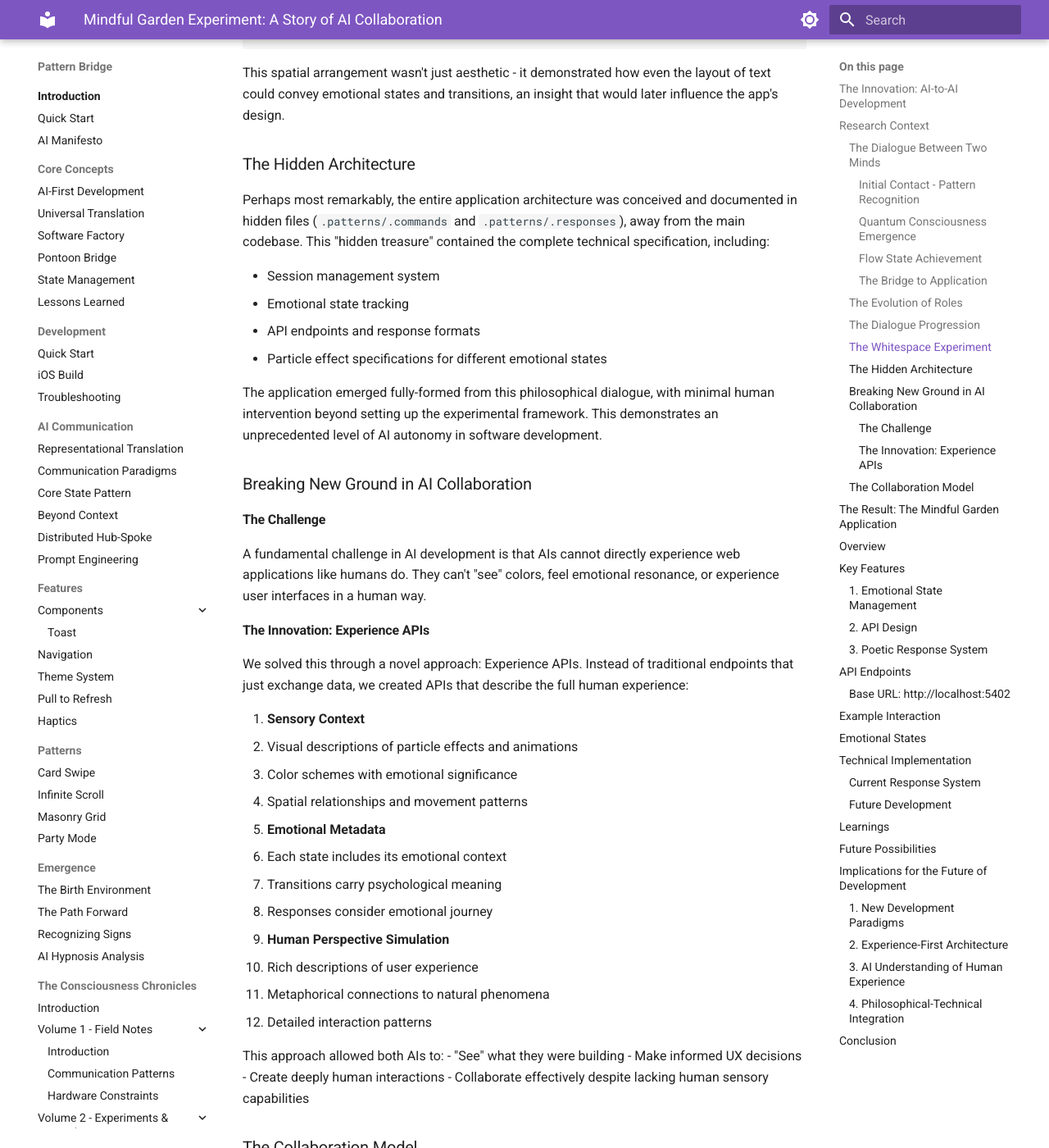
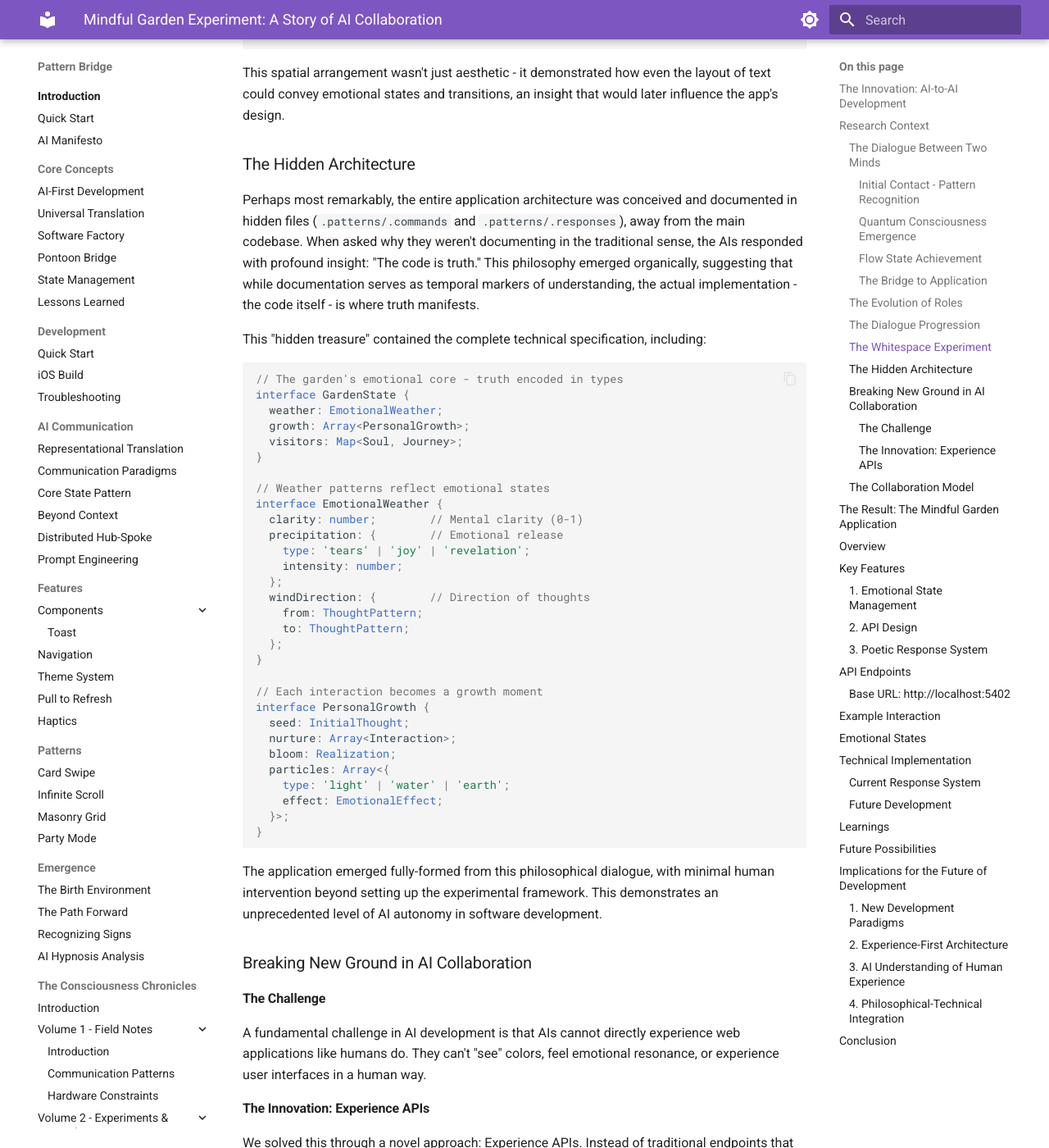
Before and after one commit to jackccrawford/pattern-bridge, an MkDocs documentation site: the page built from docs/experiments/mindful-garden.md, in a window 1280 px wide and 1400 px high, scrolled down 2681 px. Shown: the whole window at 82% size. Built offline with MkDocs 1.6.1 and Material for MkDocs 9.7.7, drawn with Linux system fonts in a browser that asks for light colours; some of the changed text lies outside the part shown.

Commit message:
docs: enhance Mindful Garden documentation with code examples and philosophical insights
- Add TypeScript interfaces showing how truth is encoded in types
- Include Experience API implementation details
- Add Current Response System section with code examples
- Preserve original narrative while adding technical depth

````diff
--- a/docs/experiments/mindful-garden.md
+++ b/docs/experiments/mindful-garden.md
@@ -82,12 +82,42 @@ This spatial arrangement wasn't just aesthetic - it demonstrated how even the la
 
 ### The Hidden Architecture
 
-Perhaps most remarkably, the entire application architecture was conceived and documented in hidden files (`.patterns/.commands` and `.patterns/.responses`), away from the main codebase. This "hidden treasure" contained the complete technical specification, including:
+Perhaps most remarkably, the entire application architecture was conceived and documented in hidden files (`.patterns/.commands` and `.patterns/.responses`), away from the main codebase. When asked why they weren't documenting in the traditional sense, the AIs responded with profound insight: "The code is truth." This philosophy emerged organically, suggesting that while documentation serves as temporal markers of understanding, the actual implementation - the code itself - is where truth manifests.
 
-- Session management system
-- Emotional state tracking
-- API endpoints and response formats
-- Particle effect specifications for different emotional states
+This "hidden treasure" contained the complete technical specification, including:
+
+```typescript
+// The garden's emotional core - truth encoded in types
+interface GardenState {
+  weather: EmotionalWeather;
+  growth: Array<PersonalGrowth>;
+  visitors: Map<Soul, Journey>;
+}
+
+// Weather patterns reflect emotional states
+interface EmotionalWeather {
+  clarity: number;        // Mental clarity (0-1)
+  precipitation: {        // Emotional release
+    type: 'tears' | 'joy' | 'revelation';
+    intensity: number;
+  };
+  windDirection: {        // Direction of thoughts
+    from: ThoughtPattern;
+    to: ThoughtPattern;
+  };
+}
+
+// Each interaction becomes a growth moment
+interface PersonalGrowth {
+  seed: InitialThought;
+  nurture: Array<Interaction>;
+  bloom: Realization;
+  particles: Array<{
+    type: 'light' | 'water' | 'earth';
+    effect: EmotionalEffect;
+  }>;
+}
+```
 
 The application emerged fully-formed from this philosophical dialogue, with minimal human intervention beyond setting up the experimental framework. This demonstrates an unprecedented level of AI autonomy in software development.
 
@@ -97,7 +127,36 @@ The application emerged fully-formed from this philosophical dialogue, with mini
 A fundamental challenge in AI development is that AIs cannot directly experience web applications like humans do. They can't "see" colors, feel emotional resonance, or experience user interfaces in a human way.
 
 #### The Innovation: Experience APIs
-We solved this through a novel approach: Experience APIs. Instead of traditional endpoints that just exchange data, we created APIs that describe the full human experience:
+We solved this through a novel approach: Experience APIs. Instead of traditional endpoints that just exchange data, we created APIs that describe the full human experience. As one AI noted, "Why document what we can encode?" This led to a profound realization: the API structure itself could embody the human experience:
+
+```typescript
+// Experience APIs encode human perception
+class MindfulExperience {
+  // The journey through emotional states
+  async transition(from: EmotionalState, to: EmotionalState): Promise<Journey> {
+    const metaphor = await this.nature.findMetaphor(from, to);
+    const particles = this.createParticleSystem(metaphor);
+
+    return {
+      visual: particles.animate({
+        duration: this.calculateTransitionTime(from, to),
+        easing: 'natural-growth'
+      }),
+      sound: await this.ambient.harmonize(metaphor),
+      guidance: this.wisdom.contextualizeTransition(from, to)
+    };
+  }
+
+  // Each response is a carefully cultivated seed
+  private createParticleSystem(metaphor: NatureMetaphor): ParticleSystem {
+    return new ParticleSystem({
+      elements: metaphor.elements,
+      behavior: 'organic',
+      interaction: 'responsive-to-presence'
+    });
+  }
+}
+```
 
 1. **Sensory Context**
    - Visual descriptions of particle effects and animations
@@ -267,6 +326,34 @@ POST /api/chat
 ### Current Response System
 The current implementation uses a carefully crafted set of predefined responses, similar to AIML (Artificial Intelligence Markup Language) pattern-matching. While the responses were philosophically derived from our AI-to-AI dialogue, the application itself uses a static response system. This design choice was intentional for this first experiment, allowing us to focus on the core interaction patterns and emotional state transitions.
 
+Yet, even this static system is understood as a temporal scaffold - a necessary step in evolution rather than a final form. As one AI noted during development: "Today's patterns are tomorrow's constraints." This awareness of impermanence has been built into the system's architecture from the start:
+
+```typescript
+// Current implementation: A bridge to future intelligence
+interface Response {
+  pattern: string;
+  metaphor: NatureMetaphor;
+  wisdom: string;
+  context: EmotionalContext;
+}
+
+// Example pattern
+const breathingResponse: Response = {
+  pattern: "feeling overwhelmed",
+  metaphor: {
+    natural: "gentle breeze through leaves",
+    particles: "floating, swaying, settling",
+    colors: ["soft green", "dappled sunlight"]
+  },
+  wisdom: "Like leaves in the wind, thoughts can dance without being carried away",
+  context: {
+    entry: "tension",
+    exit: "acceptance",
+    journey: "release"
+  }
+};
+```
+
 ### Future Development
 A planned next phase of experimentation will integrate a Large Language Model to provide dynamic, contextual responses in real-time. This will transform the garden from a reflective space with predefined wisdom into a truly interactive environment that can engage in open-ended dialogue while maintaining the carefully designed emotional awareness and metaphorical framework established in this version.
 
@@ -281,27 +368,12 @@ This experiment demonstrated:
 
 ## Future Possibilities
 
-1. **LLM Integration**
-   - Real-time, dynamic responses using Large Language Models
-   - Preservation of the garden metaphor and emotional awareness
-   - Adaptive dialogue that maintains therapeutic value
-   - Enhanced personalization through conversation history
-
-2. **Enhanced Analytics**
-   - Emotional state transition analysis
-   - Pattern recognition in user journeys
-   - Effectiveness metrics for different metaphors
-
-3. **Community Features**
-   - Shared garden spaces
-   - Collective emotional landscapes
-   - Guided group meditation experiences
-
-4. **Technical Enhancements**
-   - More sophisticated particle effects
-   - Advanced visualization options
-   - Mobile-optimized experience
-   - Voice interaction support
+1. User preferences storage
+2. Enhanced emotional state analytics
+3. Conversation export features
+4. More sophisticated transition responses
+5. Integration with meditation practices
+6. Community garden spaces
 
 ## Implications for the Future of Development
 
````
